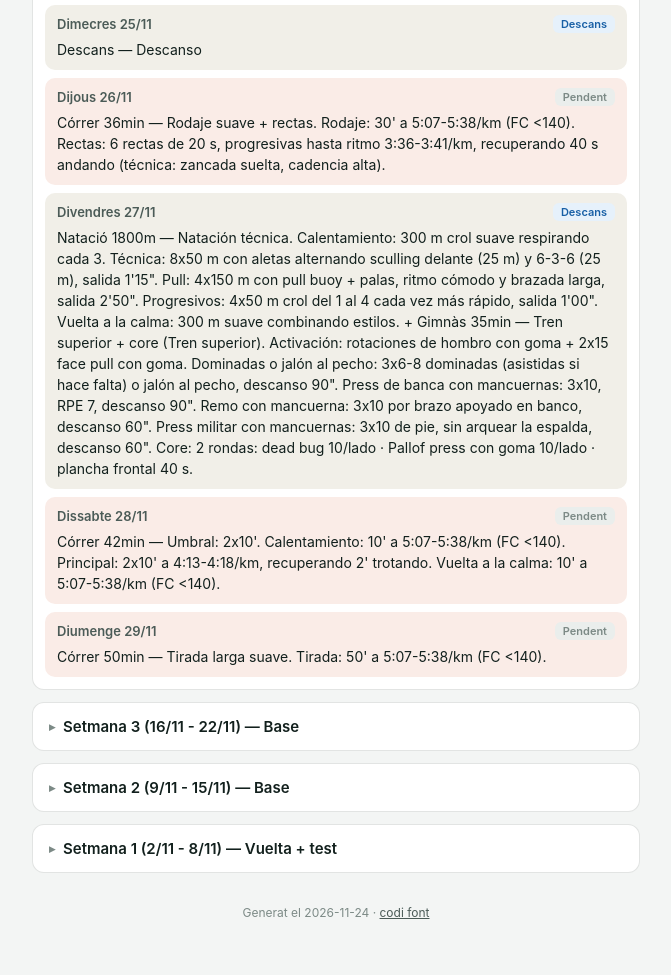
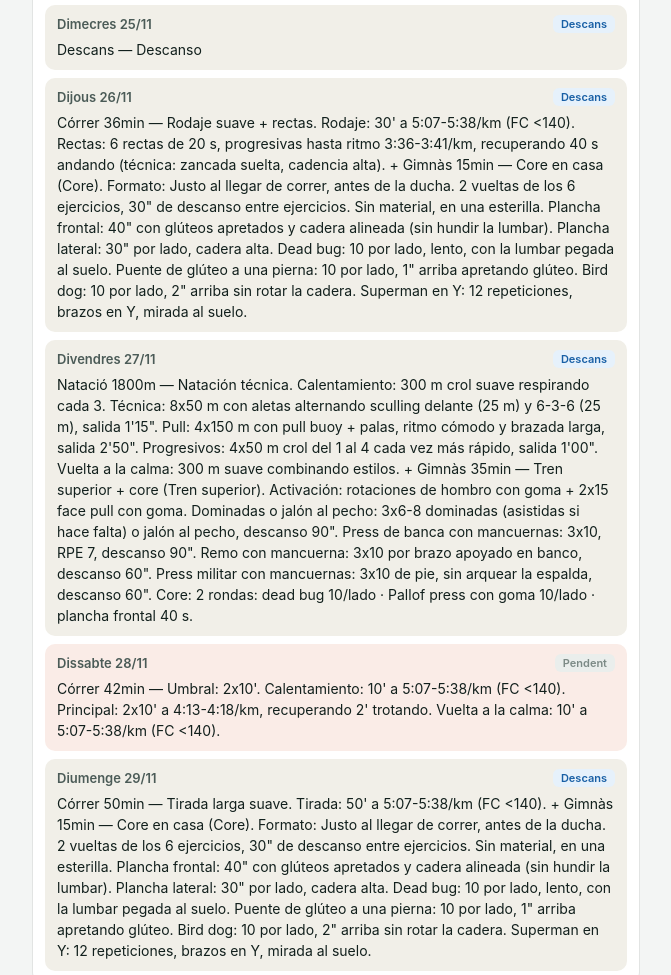
Before and after one commit to pauchicharro/triatlo-entrenador, a plain HTML site: page docs/index.html in a window 1280 px wide. Shown: the part 830-1805 px from the top of the page, without its empty margins (304-975 px from the left). Drawn offline with Linux system fonts and the light colour scheme.

Commit message:
Sincronització automàtica del pla (Mac)
Co-Authored-By: Claude Opus 5.5 <noreply@anthropic.com>

```diff
--- a/docs/index.html
+++ b/docs/index.html
@@ -363,12 +363,12 @@
               </div>
               <p class="session-text">Descans — Descanso</p>
             </li>
-            <li class="day-card run">
+            <li class="day-card mixed">
               <div class="day-head">
                 <span class="day-label">Dijous 26/11</span>
-                <span class="status status-upcoming">Pendent</span>
+                <span class="status status-rest">Descans</span>
               </div>
-              <p class="session-text">Córrer 36min — Rodaje suave + rectas. Rodaje: 30&#x27; a 5:07-5:38/km (FC &lt;140). Rectas: 6 rectas de 20 s, progresivas hasta ritmo 3:36-3:41/km, recuperando 40 s andando (técnica: zancada suelta, cadencia alta).</p>
+              <p class="session-text">Córrer 36min — Rodaje suave + rectas. Rodaje: 30&#x27; a 5:07-5:38/km (FC &lt;140). Rectas: 6 rectas de 20 s, progresivas hasta ritmo 3:36-3:41/km, recuperando 40 s andando (técnica: zancada suelta, cadencia alta). + Gimnàs 15min — Core en casa (Core). Formato: Justo al llegar de correr, antes de la ducha. 2 vueltas de los 6 ejercicios, 30&quot; de descanso entre ejercicios. Sin material, en una esterilla. Plancha frontal: 40&quot; con glúteos apretados y cadera alineada (sin hundir la lumbar). Plancha lateral: 30&quot; por lado, cadera alta. Dead bug: 10 por lado, lento, con la lumbar pegada al suelo. Puente de glúteo a una pierna: 10 por lado, 1&quot; arriba apretando glúteo. Bird dog: 10 por lado, 2&quot; arriba sin rotar la cadera. Superman en Y: 12 repeticiones, brazos en Y, mirada al suelo.</p>
             </li>
             <li class="day-card mixed">
               <div class="day-head">
@@ -384,12 +384,12 @@
               </div>
               <p class="session-text">Córrer 42min — Umbral: 2x10&#x27;. Calentamiento: 10&#x27; a 5:07-5:38/km (FC &lt;140). Principal: 2x10&#x27; a 4:13-4:18/km, recuperando 2&#x27; trotando. Vuelta a la calma: 10&#x27; a 5:07-5:38/km (FC &lt;140).</p>
             </li>
-            <li class="day-card run">
+            <li class="day-card mixed">
               <div class="day-head">
                 <span class="day-label">Diumenge 29/11</span>
-                <span class="status status-upcoming">Pendent</span>
+                <span class="status status-rest">Descans</span>
               </div>
-              <p class="session-text">Córrer 50min — Tirada larga suave. Tirada: 50&#x27; a 5:07-5:38/km (FC &lt;140).</p>
+              <p class="session-text">Córrer 50min — Tirada larga suave. Tirada: 50&#x27; a 5:07-5:38/km (FC &lt;140). + Gimnàs 15min — Core en casa (Core). Formato: Justo al llegar de correr, antes de la ducha. 2 vueltas de los 6 ejercicios, 30&quot; de descanso entre ejercicios. Sin material, en una esterilla. Plancha frontal: 40&quot; con glúteos apretados y cadera alineada (sin hundir la lumbar). Plancha lateral: 30&quot; por lado, cadera alta. Dead bug: 10 por lado, lento, con la lumbar pegada al suelo. Puente de glúteo a una pierna: 10 por lado, 1&quot; arriba apretando glúteo. Bird dog: 10 por lado, 2&quot; arriba sin rotar la cadera. Superman en Y: 12 repeticiones, brazos en Y, mirada al suelo.</p>
             </li></ul>
         </details>
         <details class="week" >
```
Also changed, not shown: docs/entrenos/index.html (+1 -1 lines), 1 other file.
